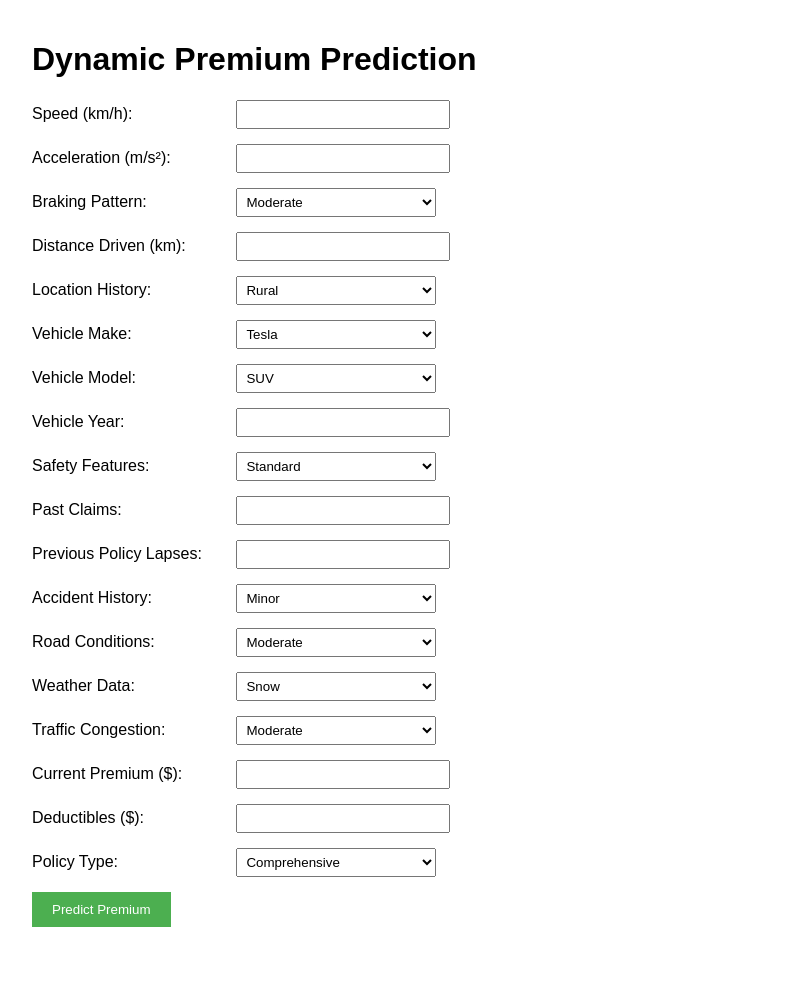
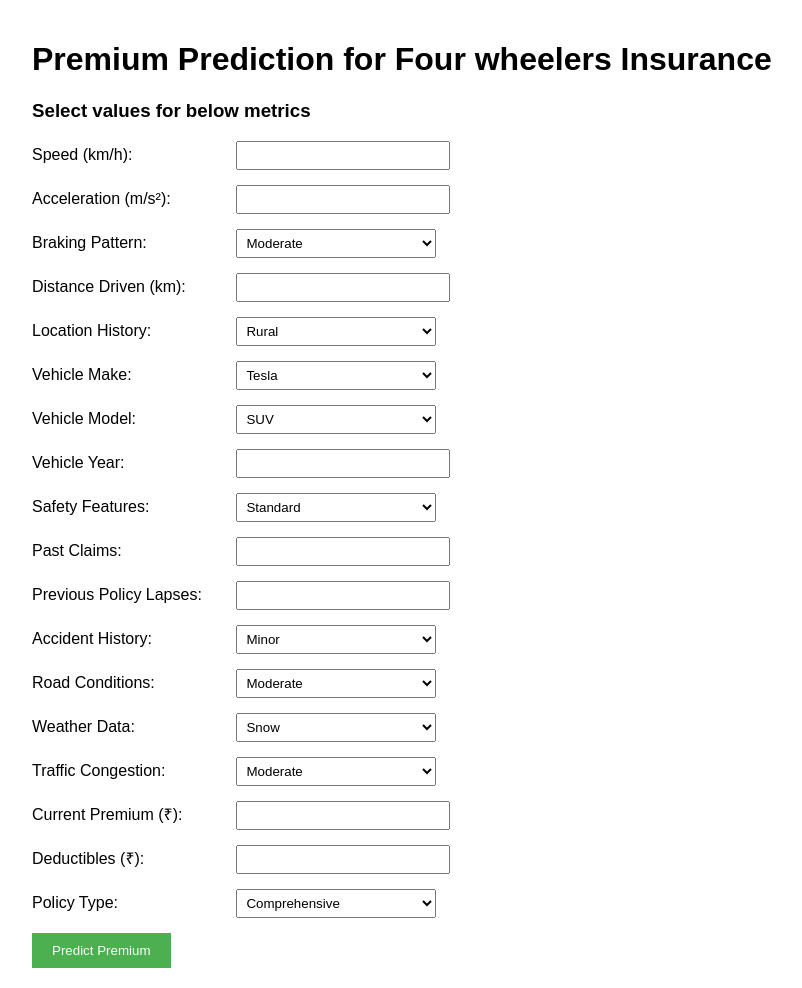
Before and after one commit to SravanKumarkonda/dynamic-premium-prediction, a Flask app: page / in a window 1280 px wide. Shown: the whole page, without its empty margins (208-1010 px from the left). Before the commit the page ends 927 px from the top, so only its background shows below. Run offline with Flask 2, Linux system fonts and the light colour scheme.

Commit message:
Added instruction line in HTML form

```diff
--- a/app/templates/index.html
+++ b/app/templates/index.html
@@ -1,7 +1,7 @@
 <!DOCTYPE html>
 <html>
 <head>
-    <title>Dynamic Premium Prediction</title>
+    <title>Premium Prediction for Four wheelers Insurance</title>
     <style>
         body {
             font-family: Arial, sans-serif;
@@ -36,7 +36,9 @@
 </head>
 </head>
 <body>
-    <h1>Dynamic Premium Prediction</h1>
+    <h1>Premium Prediction for Four wheelers Insurance</h1>
+
+    <h3>Select values for below metrics</h3>
 
     <form method="POST">
         <div class="form-group">
@@ -160,12 +162,12 @@
         </div>
 
         <div class="form-group">
-            <label>Current Premium ($):</label>
+            <label>Current Premium (₹):</label>
             <input type="number" step="0.01" name="current_premium" required>
         </div>
 
         <div class="form-group">
-            <label>Deductibles ($):</label>
+            <label>Deductibles (₹):</label>
             <input type="number" step="0.01" name="deductibles" required>
         </div>
 
@@ -183,7 +185,7 @@
 
     {% if prediction %}
     <div class="result">
-        <h2>Predicted Premium: ${{ "%.2f"|format(prediction) }}</h2>
+        <h2>Expected Premium: ₹{{ "%.2f"|format(prediction) }}</h2>
     </div>
     {% endif %}
 </body>
```
Also changed, not shown: 1 other file.
